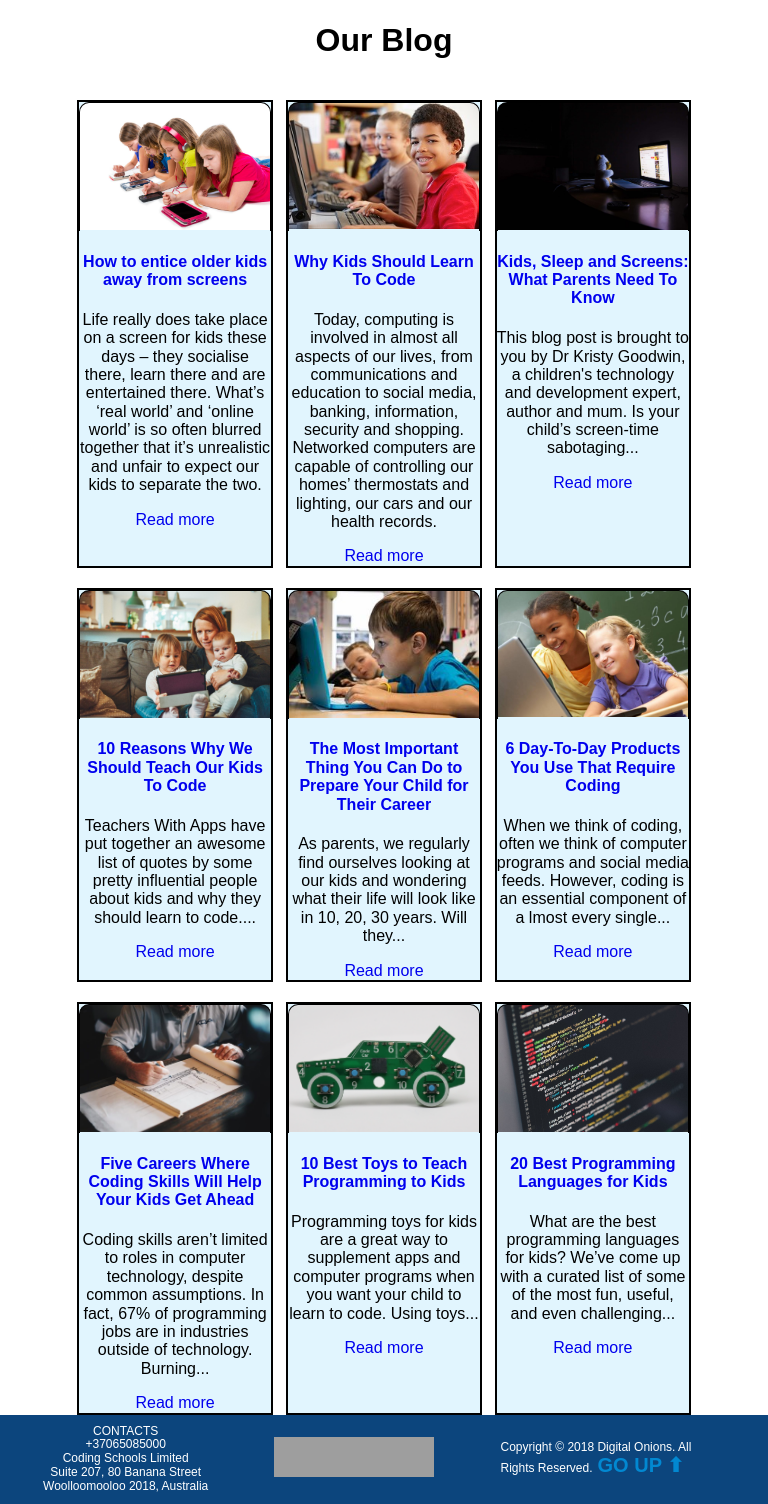
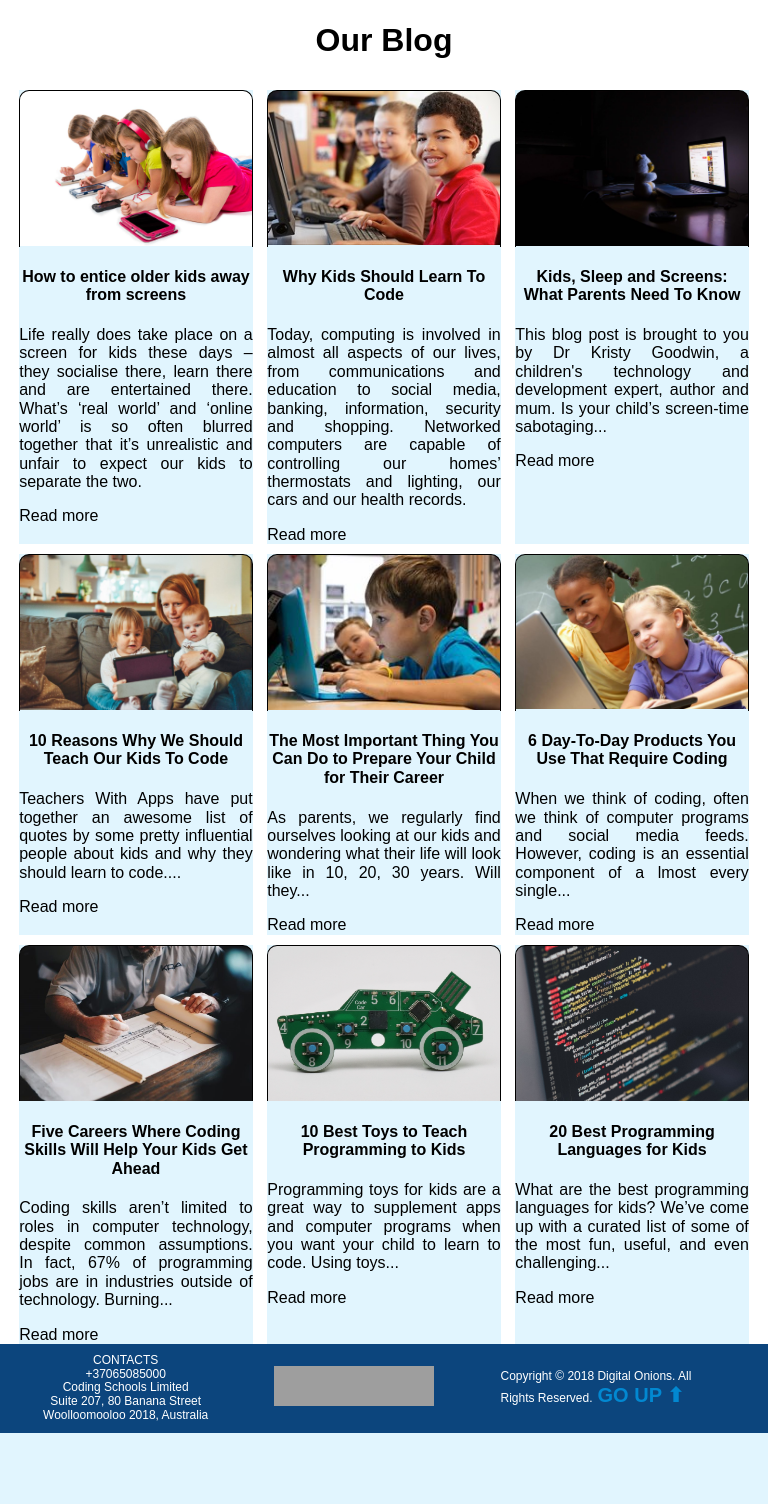
Before and after one commit to bazilikas/frontend1, a PHP site: page /blog.html in a window 768 px wide. Shown: the part 50-1554 px from the top of the page. After the commit the page ends 1483 px from the top, so only its background shows below. Run offline with PHP 8.4, Linux system fonts and the light colour scheme; grey boxes are pictures that could not be loaded.

Commit message:
Add files via upload

```diff
--- a/blog.html
+++ b/blog.html
@@ -64,7 +64,7 @@
   <section class="blogsection">
 		<div class="container-fluid">
 			<h1 class="text-center">Our Blog</h1>
-			<div class="section">
+			<div class="sectionb">
 				<article class="card">
 					<a href="blog-lina1.html" class="card__image" style="background-image: url('images/children.jpg')">
 					</a>
--- a/style.css
+++ b/style.css
@@ -14,6 +14,7 @@
  */
 
  a{
+	color: inherit;
 	text-decoration: none;
 }
 
@@ -889,44 +907,6 @@
 
 @media only screen and (min-width: 601px) and (max-width: 1200px){
 
-	.text-center{text-align:center}
-	.container-fluid{
-	margin:0 auto;
-	width: 100%;
-	}
-
-	div.section{
-		display: flex;
-		flex-wrap: wrap;
-		justify-content: space-between;
-		align-content: space-between;
-		text-align: center;
-	}
-
-	article.card{
-		max-width: 49%;
-		border: 2px solid black;
-		display: flex;
-		flex-wrap: wrap;
-		align-content: space-between;
-		margin-top: 10px;
-	}
-
-	.card__image{
-		padding-top: 66.64%;
-		/* becouse background has no height and we dont want to set it in px
-		/* (img-height / img-width * container-width) */
-					/* (853 / 1280 * 100) */
-		width: 100%;
-		height: 0;
-		background-size: contain;
-		background-repeat: no-repeat;
-		border-top-left-radius: 10px;
-		border-top-right-radius: 10px;
-		border: 1px solid black;
-	}
-
-/*===============================================*/
 
 	body {
 		font-family: 'Raleway', sans-serif;
@@ -1651,33 +1631,37 @@
 	}
 
 
-	/*=============================BLOG full screen================================*/
-
-	.text-center{
-		text-align:center
-	}
-
+	/*=============================BLOG================================*/
+
+	.text-center{text-align:center}
 	.container-fluid{
 	margin:0 auto;
-		width: 80%;
-	}
-
-	div.section{
+	width: 95%;
+	}
+
+	.sectionb{
 		display: flex;
 		flex-wrap: wrap;
 		justify-content: space-between;
 		align-content: flex-start;
-		text-align: center;
+		text-align: justify;
+	}
+	.sectionb h4{
+		text-align: center;
+	}
+
+	.sectionb a:hover{
+		text-decoration: none;
+		color: #0288d1;
 	}
 
 	article.card{
-		max-width: 32%;
+		width: 32%;
 		display: flex;
 		flex-wrap: wrap;
 		align-content: flex-start;
-		margin-top: 20px;
+		margin-top: 10px;
 		background-color:  #e1f5fe;
-
 
 	}
 
```
Also changed, not shown: other parts of style.css (+54 -8 lines). Lines whose indentation alone changed are shown as unchanged.
